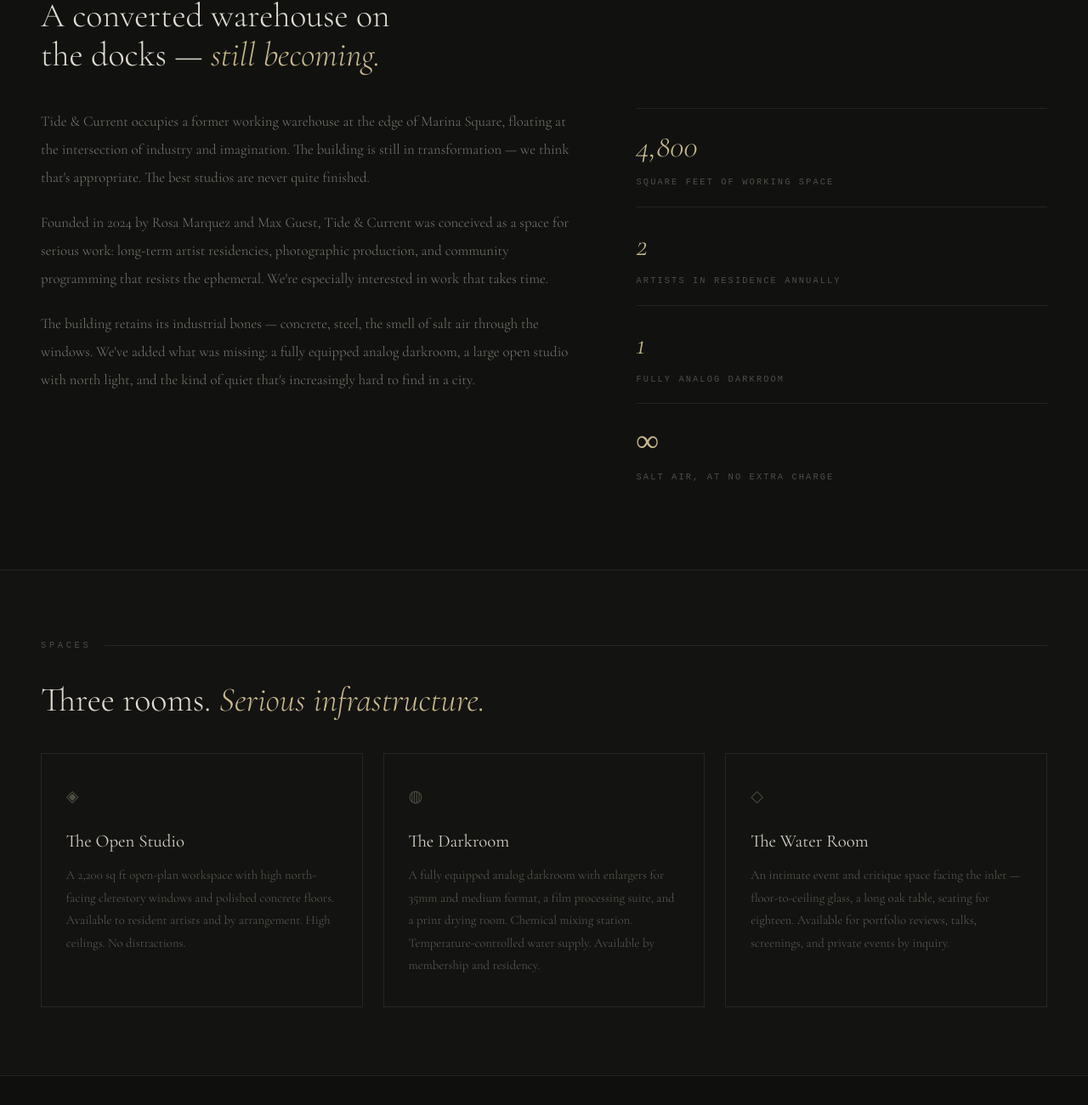
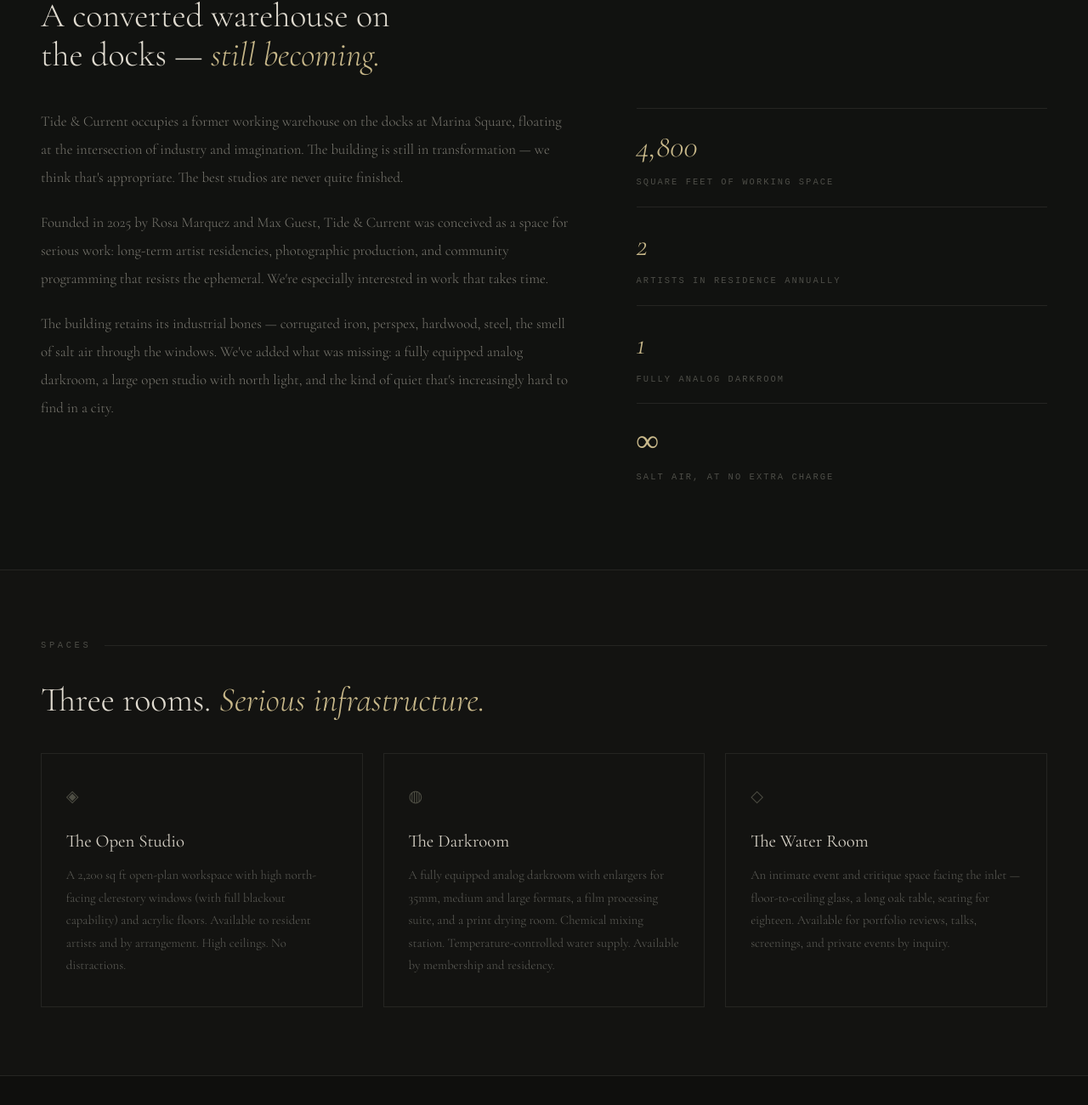
Before and after one commit to hereward99/tide_and_current, a plain HTML site: page index.html in a window 1280 px wide. Shown: the part 960-2260 px from the top of the page at 85% size. Drawn offline with nearby package versions, Linux system fonts and the light colour scheme; a web font is replaced by a local one.

Commit message:
Update index.html

```diff
--- a/index.html
+++ b/index.html
@@ -455,9 +455,9 @@
   <h2>A converted warehouse on<br>the docks &mdash; <em>still becoming.</em></h2>
   <div class="about-grid">
     <div class="about-body">
-      <p>Tide &amp; Current occupies a former working warehouse at the edge of Marina Square, floating at the intersection of industry and imagination. The building is still in transformation &mdash; we think that's appropriate. The best studios are never quite finished.</p>
-      <p>Founded in 2024 by Rosa Marquez and Max Guest, Tide &amp; Current was conceived as a space for serious work: long-term artist residencies, photographic production, and community programming that resists the ephemeral. We're especially interested in work that takes time.</p>
-      <p>The building retains its industrial bones &mdash; concrete, steel, the smell of salt air through the windows. We've added what was missing: a fully equipped analog darkroom, a large open studio with north light, and the kind of quiet that's increasingly hard to find in a city.</p>
+      <p>Tide &amp; Current occupies a former working warehouse on the docks at Marina Square, floating at the intersection of industry and imagination. The building is still in transformation &mdash; we think that's appropriate. The best studios are never quite finished.</p>
+      <p>Founded in 2025 by Rosa Marquez and Max Guest, Tide &amp; Current was conceived as a space for serious work: long-term artist residencies, photographic production, and community programming that resists the ephemeral. We're especially interested in work that takes time.</p>
+      <p>The building retains its industrial bones &mdash; corrugated iron, perspex, hardwood, steel, the smell of salt air through the windows. We've added what was missing: a fully equipped analog darkroom, a large open studio with north light, and the kind of quiet that's increasingly hard to find in a city.</p>
     </div>
     <div>
       <div class="stat-block"><div class="stat-num">4,800</div><div class="stat-label">Square feet of working space</div></div>
@@ -476,12 +476,12 @@
     <div class="space-card">
       <div class="space-glyph">&#9672;</div>
       <div class="space-name">The Open Studio</div>
-      <div class="space-desc">A 2,200 sq ft open-plan workspace with high north-facing clerestory windows and polished concrete floors. Available to resident artists and by arrangement. High ceilings. No distractions.</div>
+      <div class="space-desc">A 2,200 sq ft open-plan workspace with high north-facing clerestory windows (with full blackout capability) and acrylic floors. Available to resident artists and by arrangement. High ceilings. No distractions.</div>
     </div>
     <div class="space-card">
       <div class="space-glyph">&#9677;</div>
       <div class="space-name">The Darkroom</div>
-      <div class="space-desc">A fully equipped analog darkroom with enlargers for 35mm and medium format, a film processing suite, and a print drying room. Chemical mixing station. Temperature-controlled water supply. Available by membership and residency.</div>
+      <div class="space-desc">A fully equipped analog darkroom with enlargers for 35mm, medium and large formats, a film processing suite, and a print drying room. Chemical mixing station. Temperature-controlled water supply. Available by membership and residency.</div>
     </div>
     <div class="space-card">
       <div class="space-glyph">&#9671;</div>
@@ -506,7 +506,7 @@
       <div class="team-avatar">MG</div>
       <div class="team-name">Max Guest</div>
       <div class="team-role">Co-Founder &amp; Creative Director</div>
-      <div class="team-bio">Max brings a background in photography and curatorial practice. He designed the building's renovation with close attention to how light moves through industrial space &mdash; and when it should be kept out entirely.</div>
+      <div class="team-bio">Max brings a background in sculpture, installation, staging and set design. He designed the building's renovation with close attention to how light moves through industrial space &mdash; and when it should be kept out entirely.</div>
     </div>
     <div class="team-card">
       <div class="team-avatar">AJ</div>
@@ -529,7 +529,7 @@
     <div class="section-label">Residency programme</div>
     <div class="pull-quote">"We're not interested in fast art."</div>
     <p class="residency-body">Tide &amp; Current offers two annual residencies of six months each, with a small monthly stipend, studio access, darkroom access, and one public presentation at the close of the term. We accept applications in painting, photography, mixed media, textile, and practices that don't fit categories.</p>
-    <p class="residency-body">Applications for the 2025 cycle are now open. We select two artists per year. The application is short. The commitment is real.</p>
+    <p class="residency-body">Applications for the 2026-2027 cycle are now open. We select two artists per year. The application is short. The commitment is real.</p>
     <a href="#contact" class="btn-ghost">Apply for residency</a>
   </div>
 </section>
```
